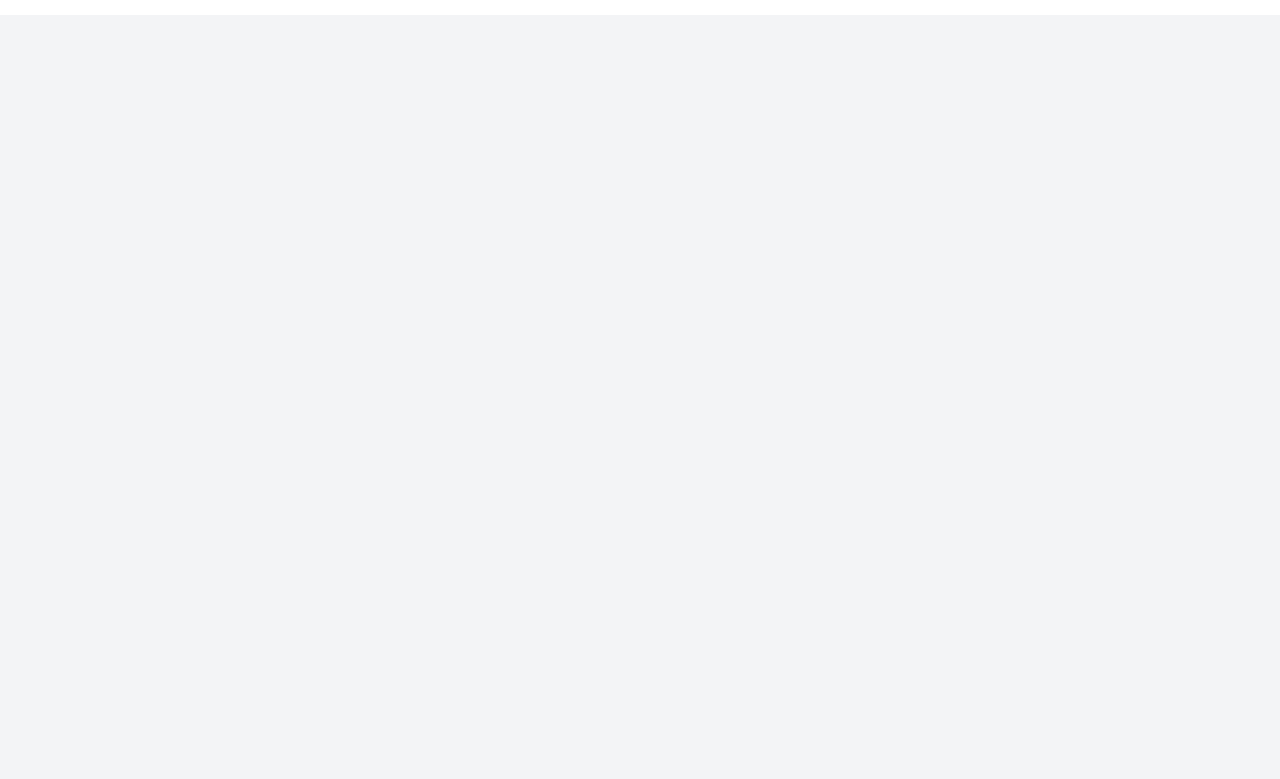
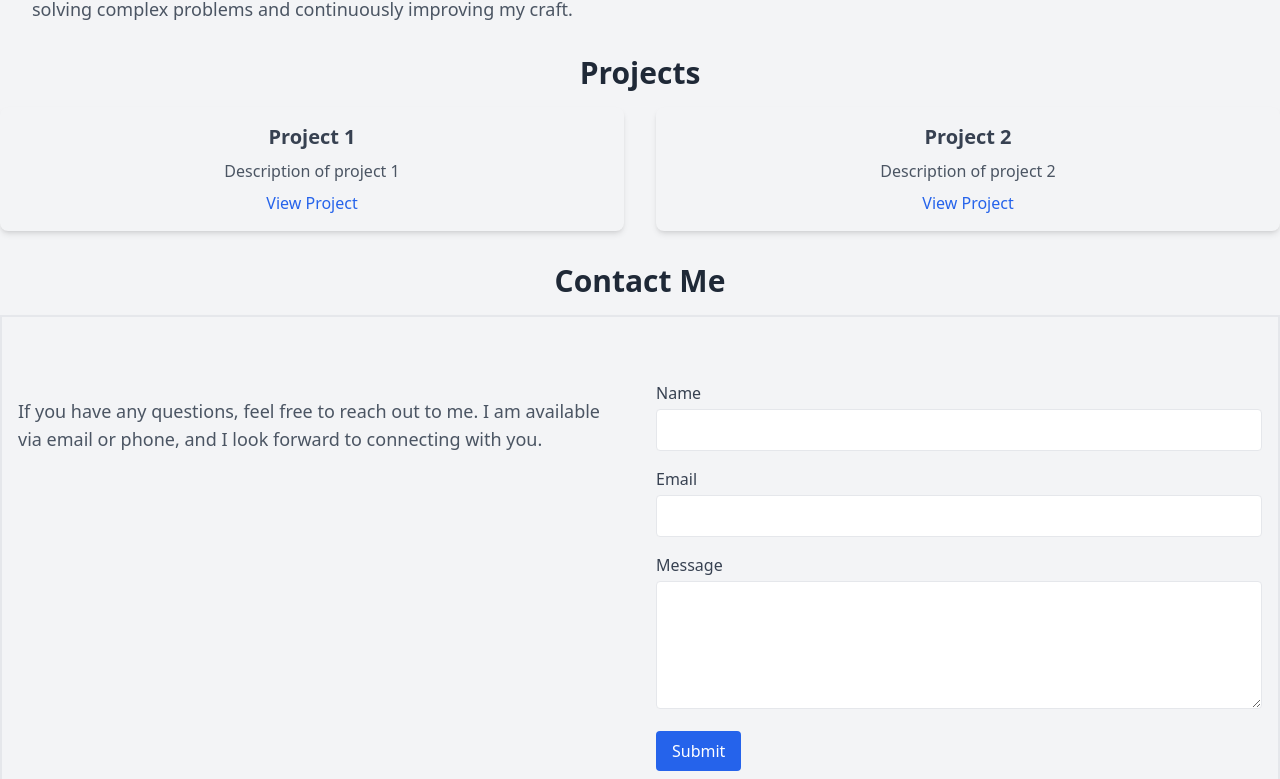
Before and after one commit to manutdmohit/my-portfolio, a Next.js app: page / in a window 1280 px wide. Shown: the part 941-1720 px from the top of the page. Before the commit the page ends 956 px from the top, so only its background shows below. Built offline with nearby package versions, Linux system fonts and the light colour scheme.

Commit message:
Add components to the home page

```diff
--- a/src/app/globals.css
+++ b/src/app/globals.css
@@ -7,27 +7,3 @@
   --background-start-rgb: 214, 219, 220;
   --background-end-rgb: 255, 255, 255;
 }
-
-@media (prefers-color-scheme: dark) {
-  :root {
-    --foreground-rgb: 255, 255, 255;
-    --background-start-rgb: 0, 0, 0;
-    --background-end-rgb: 0, 0, 0;
-  }
-}
-
-body {
-  color: rgb(var(--foreground-rgb));
-  background: linear-gradient(
-      to bottom,
-      transparent,
-      rgb(var(--background-end-rgb))
-    )
-    rgb(var(--background-start-rgb));
-}
-
-@layer utilities {
-  .text-balance {
-    text-wrap: balance;
-  }
-}
--- a/src/app/layout.tsx
+++ b/src/app/layout.tsx
@@ -3,6 +3,9 @@ import { Inter } from 'next/font/google';
 import './globals.css';
 import Navbar from '@/components/Navbar';
 import Footer from '@/components/Footer';
+import AboutMe from '@/components/AboutMe';
+import ProjectsOverview from '@/components/ProjectsOverview';
+import Contact from '@/components/Contact';
 
 const inter = Inter({ subsets: ['latin'] });
 
@@ -22,6 +25,9 @@ export default function RootLayout({
         <main>
           <Navbar />
           {children}
+          <AboutMe />
+          <ProjectsOverview />
+          <Contact />
           <Footer />
         </main>
       </body>
--- /dev/null
+++ b/src/components/AboutMe.tsx
@@ -0,0 +1,14 @@
+const AboutMe: React.FC = () => {
+  return (
+    <section className="text-center px-8">
+      <h2 className="text-3xl font-bold text-gray-800 mb-2">About Me</h2>
+      <p className="text-left text-lg text-gray-600">
+        I am a passionate software developer with experience in creating dynamic
+        web applications. My skills include React, Next.js, and more. I love
+        solving complex problems and continuously improving my craft.
+      </p>
+    </section>
+  );
+};
+
+export default AboutMe;
--- /dev/null
+++ b/src/components/Contact.tsx
@@ -0,0 +1,107 @@
+'use client';
+
+import { useFormik } from 'formik';
+import * as Yup from 'yup';
+
+const Contact: React.FC = () => {
+  const formik = useFormik({
+    initialValues: {
+      name: '',
+      email: '',
+      message: '',
+    },
+    validationSchema: Yup.object({
+      name: Yup.string().required('Required'),
+      email: Yup.string().email('Invalid email address').required('Required'),
+      message: Yup.string().required('Required'),
+    }),
+    onSubmit: (values) => {
+      alert(JSON.stringify(values, null, 2));
+    },
+  });
+
+  return (
+    <div className="mt-5 mb-5">
+      <h2 className="text-3xl font-bold text-gray-800 text-center mb-4">
+        Contact Me
+      </h2>
+      <section className="flex flex-col md:flex-row justify-center items-center md:items-start text-left py-12 border-2 shadow-lg">
+        <div className="md:w-1/2 p-4">
+          <p className="mt-4 text-lg text-gray-600">
+            If you have any questions, feel free to reach out to me. I am
+            available via email or phone, and I look forward to connecting with
+            you.
+          </p>
+        </div>
+        <div className="md:w-1/2 p-4">
+          <form onSubmit={formik.handleSubmit} className="space-y-4">
+            <div>
+              <label htmlFor="name" className="block text-gray-700">
+                Name
+              </label>
+              <input
+                id="name"
+                name="name"
+                type="text"
+                onChange={formik.handleChange}
+                onBlur={formik.handleBlur}
+                value={formik.values.name}
+                className="mt-1 p-2 w-full border rounded"
+              />
+              {formik.touched.name && formik.errors.name ? (
+                <div className="text-red-500 text-sm">{formik.errors.name}</div>
+              ) : null}
+            </div>
+            <div>
+              <label htmlFor="email" className="block text-gray-700">
+                Email
+              </label>
+              <input
+                id="email"
+                name="email"
+                type="email"
+                onChange={formik.handleChange}
+                onBlur={formik.handleBlur}
+                value={formik.values.email}
+                className="mt-1 p-2 w-full border rounded"
+              />
+              {formik.touched.email && formik.errors.email ? (
+                <div className="text-red-500 text-sm">
+                  {formik.errors.email}
+                </div>
+              ) : null}
+            </div>
+            <div>
+              <label htmlFor="message" className="block text-gray-700">
+                Message
+              </label>
+              <textarea
+                id="message"
+                name="message"
+                onChange={formik.handleChange}
+                onBlur={formik.handleBlur}
+                value={formik.values.message}
+                className="mt-1 p-2 w-full border rounded h-32"
+              />
+              {formik.touched.message && formik.errors.message ? (
+                <div className="text-red-500 text-sm">
+                  {formik.errors.message}
+                </div>
+              ) : null}
+            </div>
+            <div>
+              <button
+                type="submit"
+                className="bg-blue-600 text-white px-4 py-2 rounded"
+              >
+                Submit
+              </button>
+            </div>
+          </form>
+        </div>
+      </section>
+    </div>
+  );
+};
+
+export default Contact;
--- a/src/components/Navbar.tsx
+++ b/src/components/Navbar.tsx
@@ -64,24 +64,28 @@ const Navbar = () => {
             <Link
               href="/"
               className="block text-gray-900 hover:text-blue-600 px-3 py-2 rounded-md text-base font-medium"
+              onClick={() => toggleMenu()}
             >
               Home
             </Link>
             <Link
               href="/about"
               className="block text-gray-900 hover:text-blue-600 px-3 py-2 rounded-md text-base font-medium"
+              onClick={() => toggleMenu()}
             >
               About
             </Link>
             <Link
               href="/projects"
               className="block text-gray-900 hover:text-blue-600 px-3 py-2 rounded-md text-base font-medium"
+              onClick={() => toggleMenu()}
             >
               Projects
             </Link>
             <Link
               href="/contact"
               className="block text-gray-900 hover:text-blue-600 px-3 py-2 rounded-md text-base font-medium"
+              onClick={() => toggleMenu()}
             >
               Contact
             </Link>
--- /dev/null
+++ b/src/components/ProjectsOverview.tsx
@@ -0,0 +1,41 @@
+import Link from 'next/link';
+
+const ProjectsOverview: React.FC = () => {
+  const projects = [
+    {
+      title: 'Project 1',
+      description: 'Description of project 1',
+      link: 'https://github.com/yourprofile/project1',
+    },
+    {
+      title: 'Project 2',
+      description: 'Description of project 2',
+      link: 'https://github.com/yourprofile/project2',
+    },
+    // Add more projects here
+  ];
+
+  return (
+    <section className="text-center mt-8 mb-8">
+      <h2 className="text-3xl font-bold text-gray-800">Projects</h2>
+      <div className="mt-4 grid grid-cols-1 md:grid-cols-2 gap-8">
+        {projects.map((project, index) => (
+          <div key={index} className="bg-gray-100 p-4 rounded-lg shadow-md">
+            <h3 className="text-xl font-semibold text-gray-700">
+              {project.title}
+            </h3>
+            <p className="mt-2 text-gray-600">{project.description}</p>
+            <Link
+              href={project.link}
+              className="text-blue-600 hover:text-blue-800 mt-2 block"
+            >
+              View Project
+            </Link>
+          </div>
+        ))}
+      </div>
+    </section>
+  );
+};
+
+export default ProjectsOverview;
```
